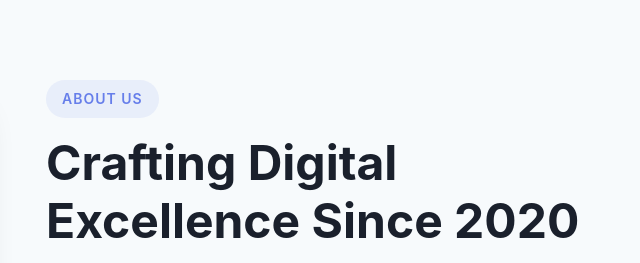
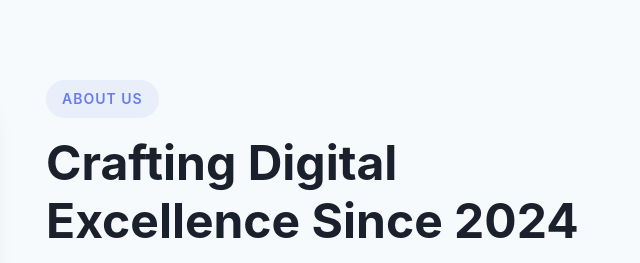
Before and after one commit to Akkyworld/WEBDEVPROJECT, a plain HTML site: page index.html in a window 1280 px wide. Shown: the part 880-1143 px from the top of the page, 626-1266 px from the left. Drawn offline with Linux system fonts and the light colour scheme.

Commit message:
Update index.html

```diff
--- a/index.html
+++ b/index.html
@@ -62,7 +62,7 @@
             <!-- Content Section -->
             <div class="about-content">
                 <span class="section-tag">About Us</span>
-                <h2 class="section-title">Crafting Digital Excellence Since 2020</h2>
+                <h2 class="section-title">Crafting Digital Excellence Since 2024</h2>
                 <p class="section-text">
                     We are a team of passionate designers and developers dedicated to creating exceptional digital experiences. Our approach combines creativity with technical expertise to deliver solutions that exceed expectations.
                 </p>
```
